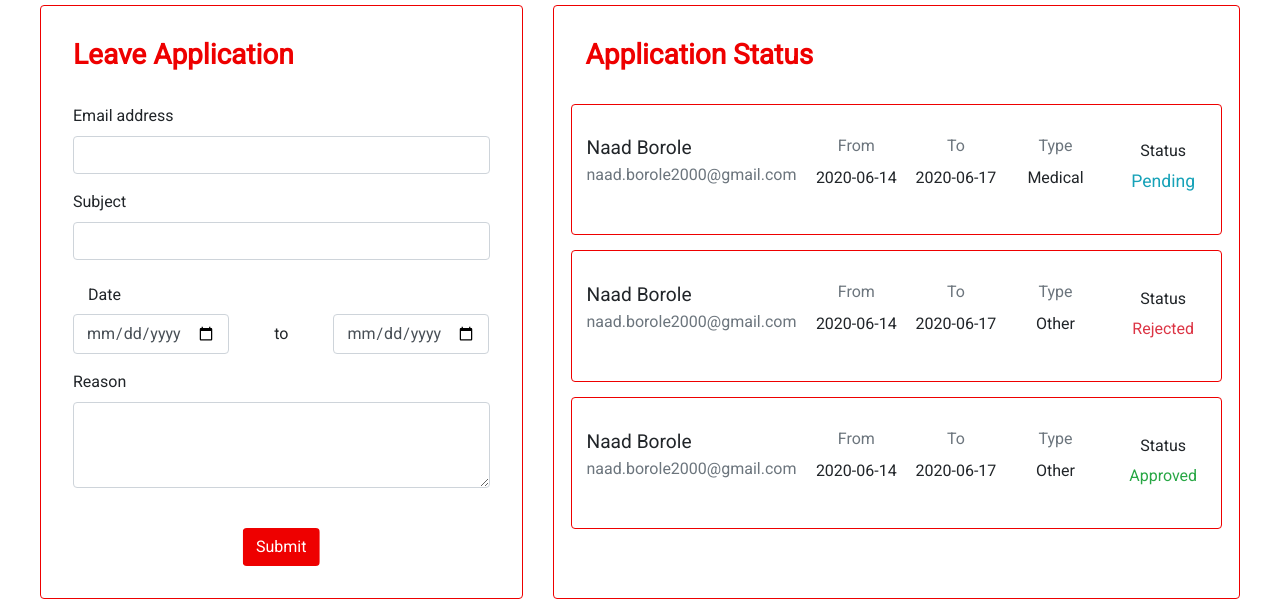
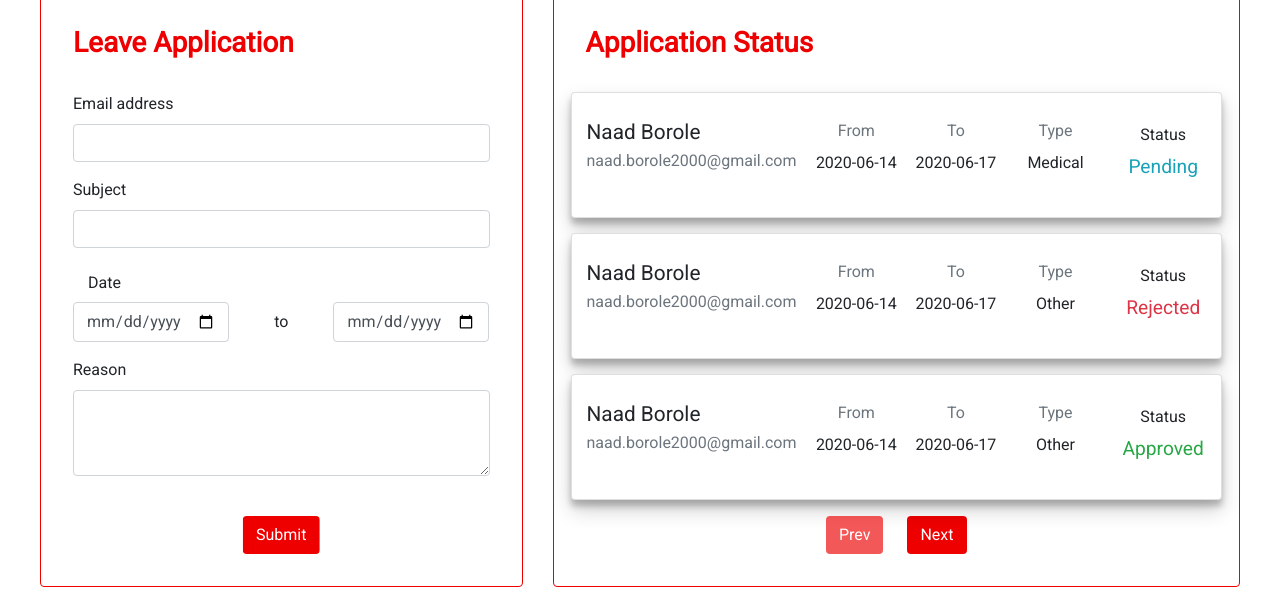
Before and after one commit to Naadborole/LeaveManagementSystem, a plain HTML site: page WebContent/home.html in a window 1280 px wide. Shown: the part 225-824 px from the top of the page. Drawn offline with nearby package versions, Linux system fonts and the light colour scheme; a web font is replaced by a local one.

Commit message:
Added next/prev logic

```diff
--- a/WebContent/Basic.css
+++ b/WebContent/Basic.css
@@ -59,7 +59,7 @@ body {
 
 .title{
 	text-align: center;
-  padding: 1.5em;
+  padding: 1.35em;
 }
 
 
@@ -113,12 +113,20 @@ body {
 }
 
 .smallfont{
-  font-size: 1.2em;
+  font-size: 1.3em;
 }
 .smallfontem{
   font-size: 1em;
 }
 
 .smallfontem2{
-  font-size: 1.1em;
+  font-size: 1.2em;
 }
+
+.card-shadow {
+  box-shadow: 0 10px 20px rgba(0,0,0,0.19), 0 6px 6px rgba(0,0,0,0.23);
+}
+
+.card-shadow:hover {
+  box-shadow: 0 14px 28px rgba(0,0,0,0.25), 0 10px 10px rgba(0,0,0,0.22);
+}
--- a/WebContent/EmployeeDashboard.html
+++ b/WebContent/EmployeeDashboard.html
@@ -13,7 +13,6 @@
       crossorigin="anonymous"
     />
     <script src="https://ajax.googleapis.com/ajax/libs/jquery/3.5.1/jquery.min.js"></script>
-    <script src="validation.js"></script>
   </head>
 
   <body>
@@ -21,12 +20,25 @@
       <li class="nav-li"><a class="nav-a" href="home.html">Home</a></li>
       <li class="nav-li active"><a class="nav-a" href="#home">Dashboard</a></li>
     </ul>
-    <div class="row main row-flex">
-        <div class = "col-md-8">
-            <div class="card">
+    <div class="row main row-flex" style = "margin-top: 3em;">
+        <div class = "col-8" >
+            <div class="card" >
+                <table class = "table" id="majortab" >
+                    <thead class = "text-white" style="background-color: #e00;">
+                        <tr>
+                            <th class="text-center">Type</th>
+                            <th class="text-center">Days Allocated</th>
+                            <th class="text-center">Days Used</th>
+                            <th class="text-center">Days Remaining</th>
+                        </tr>
+                    </thead>
+                    <tbody id="inr">
 
+                    </tbody>
+                </table>
             </div>
         </div>
     </div>
   </body>
+  <script src="DaysUsedUpdate.js"></script>
 </html>
--- a/WebContent/UpdateRecentRequestList.js
+++ b/WebContent/UpdateRecentRequestList.js
@@ -34,9 +34,21 @@ const Applist = [
     Reason: "Lorem ipsum dolor sit amet, consectetur adipiscing elit. Donec iaculis sollicitudin nunc ut laoreet. Suspendisse sed nulla a ligula hendrerit dapibus. Morbi gravida viverra dolor, a varius nibh pellentesque in. Nullam porttitor rhoncus nisl, sed porttitor ex porttitor nec. Ut vitae placerat tortor. Mauris bibendum sit amet augue quis rutrum. Nam tempus tellus vel arcu varius, a placerat odio elementum. Donec molestie enim leo. Sed rhoncus massa mi, id fringilla libero faucibus id. Morbi tincidunt mauris a ipsum porttitor, vitae congue magna venenatis. Aliquam tempus eros nec blandit laoreet. Ut augue lectus, aliquam eu fringilla a, scelerisque non massa. Morbi facilisis metus at enim posuere, bibendum placerat lectus sodales.",
     Type: "Other",
   },
+  {
+    Name: "Aniket Rathod",
+    From: "naad.borole2000@gmail.com",
+    To: "hod@firstyear.com",
+    Status: "Pending",
+    DateFrom: "2020-06-14",
+    DateTo: "2020-06-17",
+    Subject: "Leave for Medical reasons",
+    Reason:
+      "Lorem ipsum dolor sit amet, consectetur adipiscing elit. Donec iaculis sollicitudin nunc ut laoreet. Suspendisse sed nulla a ligula hendrerit dapibus. Morbi gravida viverra dolor, a varius nibh pellentesque in. Nullam porttitor rhoncus nisl, sed porttitor ex porttitor nec. Ut vitae placerat tortor. Mauris bibendum sit amet augue quis rutrum. Nam tempus tellus vel arcu varius, a placerat odio elementum. Donec molestie enim leo. Sed rhoncus massa mi, id fringilla libero faucibus id. Morbi tincidunt mauris a ipsum porttitor, vitae congue magna venenatis. Aliquam tempus eros nec blandit laoreet. Ut augue lectus, aliquam eu fringilla a, scelerisque non massa. Morbi facilisis metus at enim posuere, bibendum placerat lectus sodales.",
+    Type: "Medical",
+  }
 ];
 
-window.onload(updateUIList(Applist, 0));
+let currstartind = 0;
 
 function updateUIList(Applist, indexstart){
     indexstart = Math.min(Applist.length-1, indexstart);
@@ -75,3 +87,38 @@ function updateUIList(Applist, indexstart){
       }
     }
 }
+
+$("#prev").attr("disabled", true);
+if(Applist.length-1 <= currstartind+2){
+  $("#next").attr("disabled", true);
+}
+
+
+function prev(){
+  currstartind -= 3;
+  currstartind = Math.max(0, currstartind);
+  updateUIList(Applist, currstartind);
+  if(currstartind == 0){
+    $("#prev").attr("disabled", true);
+  }
+  else{
+    $("#prev").attr("disabled", false);
+  }
+}
+
+function next(){
+  currstartind += 3;
+  currstartind = Math.min(Applist.length-1, currstartind);
+  updateUIList(Applist, currstartind);
+  if(currstartind == Applist.length){
+    $("#next").attr("disabled", true);
+  }
+  else{
+    $("#next").attr("disabled", false);
+  }
+  if(currstartind>=2){
+    $("#prev").attr("disabled", false);
+  }
+}
+
+window.onload(updateUIList(Applist, 0));
--- a/WebContent/home.html
+++ b/WebContent/home.html
@@ -19,7 +19,9 @@
   <body>
     <ul class="nav-ul">
       <li class="nav-li active"><a class="nav-a" href="home.html">Home</a></li>
-      <li class="nav-li"><a class="nav-a" href="EmployeeDashboard.html">Dashboard</a></li>
+      <li class="nav-li">
+        <a class="nav-a" href="EmployeeDashboard.html">Dashboard</a>
+      </li>
     </ul>
     <h1 class="title">Leave Management System</h1>
     <div class="row main row-flex">
@@ -96,15 +98,20 @@
         <div class="card card-pad h-100" style="border-color: #e00">
           <h3 style="color: #e00; font-weight: 800">Application Status</h3>
           <br />
+          <!-- First Entry -->
           <div class="row h-25" style="margin-bottom: 15px">
-            <div class="card w-100 h-100" style="border-color: #e00"">
-            <div class="card-body" style="padding: 0px" id= "entry1">
+            <div class="card w-100 h-100 card-shadow">
+              <div class="card-body" style="padding: 0px" id="entry1">
                 <div class="row h-100" style="margin: 0px">
                   <div
                     class="col d-flex flex-column justify-content-lg-center"
                     style="padding-right: 10px; padding-top: 0px"
                   >
-                  <h3 class="text-left smallfont" style="margin-bottom: 4px" id="name1">
+                    <h3
+                      class="text-left smallfont"
+                      style="margin-bottom: 4px"
+                      id="name1"
+                    >
                       Naad Borole
                     </h3>
                     <p
@@ -131,8 +138,13 @@
                     "
                     style="padding-right: 7px; padding-left: 7px"
                   >
-                  <p class="text-muted smallfontem" style="margin-bottom: 8px">From</p>
-                  <p id="from1" class = "smallfontem">21 Jul 2021</p>
+                    <p
+                      class="text-muted smallfontem"
+                      style="margin-bottom: 8px"
+                    >
+                      From
+                    </p>
+                    <p id="from1" class="smallfontem">21 Jul 2021</p>
                   </div>
                   <div
                     class="
@@ -148,8 +160,13 @@
                       padding-left: 7px;
                     "
                   >
-                  <p class="text-muted smallfontem" style="margin-bottom: 8px">To</p>
-                  <p id="to1" class = "smallfontem">24 Jul 2021</p>
+                    <p
+                      class="text-muted smallfontem"
+                      style="margin-bottom: 8px"
+                    >
+                      To
+                    </p>
+                    <p id="to1" class="smallfontem">24 Jul 2021</p>
                   </div>
                   <div
                     class="
@@ -159,10 +176,15 @@
                       justify-content-center
                       align-items-lg-center
                     "
-                  style = "padding-right: 7px; padding-left: 7px;"
+                    style="padding-right: 7px; padding-left: 7px"
                   >
-                  <p class="text-muted smallfontem" style="margin-bottom: 8px">Type</p>
-                  <p id="Type1" class = "smallfontem">Medical</p>
+                    <p
+                      class="text-muted smallfontem"
+                      style="margin-bottom: 8px"
+                    >
+                      Type
+                    </p>
+                    <p id="Type1" class="smallfontem">Medical</p>
                   </div>
                   <div
                     class="
@@ -173,8 +195,11 @@
                       align-items-lg-center
                     "
                   >
-                  <p style="margin-bottom: 8px" class = "smallfontem">Status</p>
-                  <h3 class="text-info justify-content-center smallfontem2" id="Status1">
+                    <p style="margin-bottom: 8px" class="smallfontem">Status</p>
+                    <h3
+                      class="text-info justify-content-center smallfontem2"
+                      id="Status1"
+                    >
                       Pending
                     </h3>
                   </div>
@@ -184,14 +209,18 @@
           </div>
           <!-- SECOND ENTRY -->
           <div class="row h-25" style="margin-bottom: 15px">
-          <div class="card w-100 h-100" style="border-color: #e00"">
-          <div class="card-body" style="padding: 0px" id= "entry2">
+            <div class="card w-100 h-100 card-shadow">
+              <div class="card-body" style="padding: 0px" id="entry2">
                 <div class="row h-100" style="margin: 0px">
                   <div
                     class="col d-flex flex-column justify-content-lg-center"
                     style="padding-right: 10px; padding-top: 0px"
                   >
-                <h3 class="text-left smallfont" style="margin-bottom: 4px" id="name2">
+                    <h3
+                      class="text-left smallfont"
+                      style="margin-bottom: 4px"
+                      id="name2"
+                    >
                       Naad Borole
                     </h3>
                     <p
@@ -218,8 +247,13 @@
                     "
                     style="padding-right: 7px; padding-left: 7px"
                   >
-                <p class="text-muted smallfontem" style="margin-bottom: 8px">From</p>
-                <p id="from2" class = "smallfontem">21 Jul 2021</p>
+                    <p
+                      class="text-muted smallfontem"
+                      style="margin-bottom: 8px"
+                    >
+                      From
+                    </p>
+                    <p id="from2" class="smallfontem">21 Jul 2021</p>
                   </div>
                   <div
                     class="
@@ -229,10 +263,19 @@
                       justify-content-center
                       align-items-lg-center
                     "
-                style="padding-top: 0px; padding-right: 7px; padding-left: 7px"
+                    style="
+                      padding-top: 0px;
+                      padding-right: 7px;
+                      padding-left: 7px;
+                    "
                   >
-                <p class="text-muted smallfontem" style="margin-bottom: 8px">To</p>
-                <p id="to2" class = "smallfontem">24 Jul 2021</p>
+                    <p
+                      class="text-muted smallfontem"
+                      style="margin-bottom: 8px"
+                    >
+                      To
+                    </p>
+                    <p id="to2" class="smallfontem">24 Jul 2021</p>
                   </div>
                   <div
                     class="
@@ -244,8 +287,13 @@
                     "
                     style="padding-right: 7px; padding-left: 7px"
                   >
-                <p class="text-muted smallfontem" style="margin-bottom: 8px">Type</p>
-                <p id="Type2" class = "smallfontem">Medical</p>
+                    <p
+                      class="text-muted smallfontem"
+                      style="margin-bottom: 8px"
+                    >
+                      Type
+                    </p>
+                    <p id="Type2" class="smallfontem">Medical</p>
                   </div>
                   <div
                     class="
@@ -257,7 +305,10 @@
                     "
                   >
                     <p style="margin-bottom: 8px">Status</p>
-                <h3 class="text-info justify-content-center smallfontem" id="Status2">
+                    <h3
+                      class="text-info justify-content-center smallfontem2"
+                      id="Status2"
+                    >
                       Pending
                     </h3>
                   </div>
@@ -267,14 +318,18 @@
           </div>
           <!-- Third Entry -->
           <div class="row h-25">
-        <div class="card w-100 h-100" style="border-color: #e00"">
-          <div class="card-body" style="padding: 0px" id= "entry3">
+            <div class="card w-100 h-100 card-shadow">
+              <div class="card-body" style="padding: 0px" id="entry3">
                 <div class="row h-100" style="margin: 0px">
                   <div
                     class="col d-flex flex-column justify-content-lg-center"
                     style="padding-right: 10px; padding-top: 0px"
                   >
-                <h3 class="text-left smallfont" style="margin-bottom: 4px" id="name3">
+                    <h3
+                      class="text-left smallfont"
+                      style="margin-bottom: 4px"
+                      id="name3"
+                    >
                       Naad Borole
                     </h3>
                     <p
@@ -301,8 +356,13 @@
                     "
                     style="padding-right: 7px; padding-left: 7px"
                   >
-                <p class="text-muted smallfontem" style="margin-bottom: 8px">From</p>
-                <p id="from3" class = "smallfontem">21 Jul 2021</p>
+                    <p
+                      class="text-muted smallfontem"
+                      style="margin-bottom: 8px"
+                    >
+                      From
+                    </p>
+                    <p id="from3" class="smallfontem">21 Jul 2021</p>
                   </div>
                   <div
                     class="
@@ -318,8 +378,13 @@
                       padding-left: 7px;
                     "
                   >
-                <p class="text-muted smallfontem" style="margin-bottom: 8px">To</p>
-                <p id="to3" class = "smallfontem">24 Jul 2021</p>
+                    <p
+                      class="text-muted smallfontem"
+                      style="margin-bottom: 8px"
+                    >
+                      To
+                    </p>
+                    <p id="to3" class="smallfontem">24 Jul 2021</p>
                   </div>
                   <div
                     class="
@@ -331,8 +396,13 @@
                     "
                     style="padding-right: 7px; padding-left: 7px"
                   >
-                <p class="text-muted smallfontem" style="margin-bottom: 8px">Type</p>
-                <p id="Type3" class = "smallfontem">Medical</p>
+                    <p
+                      class="text-muted smallfontem"
+                      style="margin-bottom: 8px"
+                    >
+                      Type
+                    </p>
+                    <p id="Type3" class="smallfontem">Medical</p>
                   </div>
                   <div
                     class="
@@ -343,8 +413,11 @@
                       align-items-lg-center
                     "
                   >
-                <p style="margin-bottom: 8px"  class = "smallfontem">Status</p>
-                <h3 class="text-info justify-content-center smallfontem" id="Status3">
+                    <p style="margin-bottom: 8px" class="smallfontem">Status</p>
+                    <h3
+                      class="text-info justify-content-center smallfontem2"
+                      id="Status3"
+                    >
                       Pending
                     </h3>
                   </div>
@@ -352,6 +425,15 @@
               </div>
             </div>
           </div>
+          <div class="row row-flex mt-3 justify-content-center">
+            <button class="btn btn-red mr-4" id="prev" onclick="prev()">
+              Prev
+            </button>
+            <button class="btn btn-red" id="next" onclick="next()">Next</button>
+          </div>
+        </div>
+      </div>
+    </div>
   </body>
   <script src="UpdateRecentRequestList.js"></script>
 </html>
```
Also changed, not shown: WebContent/DaysUsedUpdate.js (added, +29 -0 lines). Lines whose indentation alone changed are shown as unchanged.
